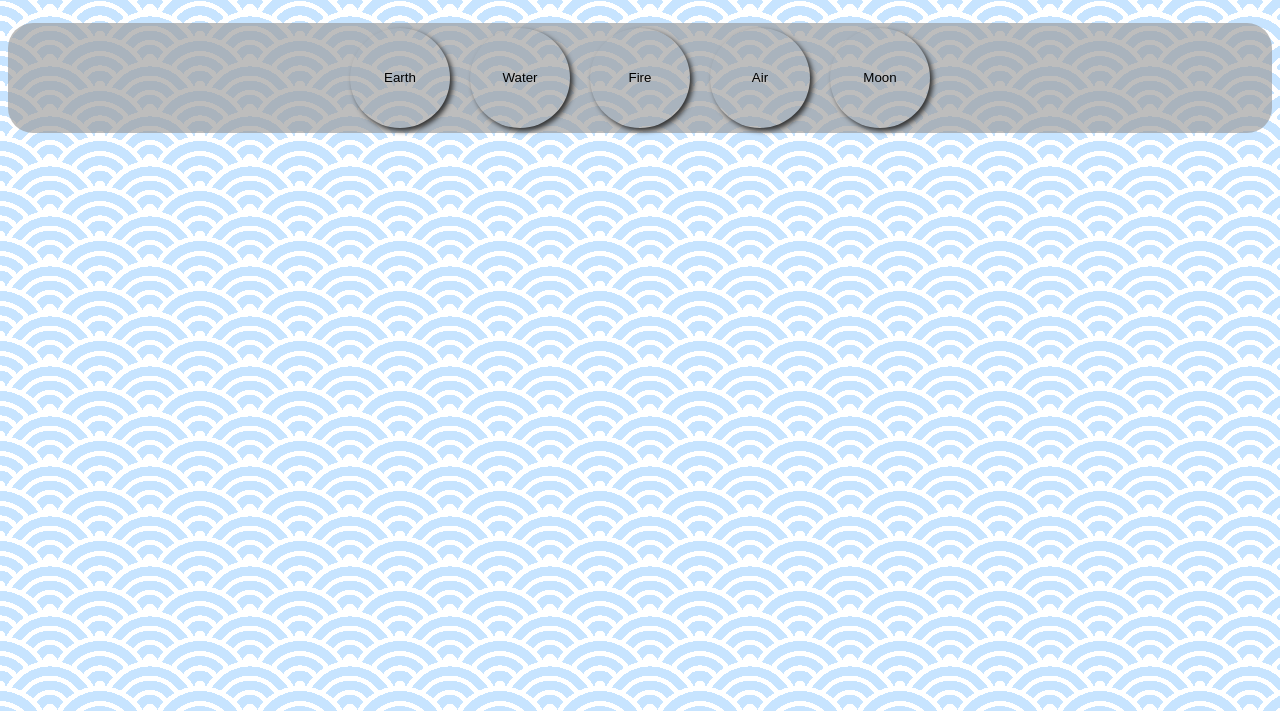
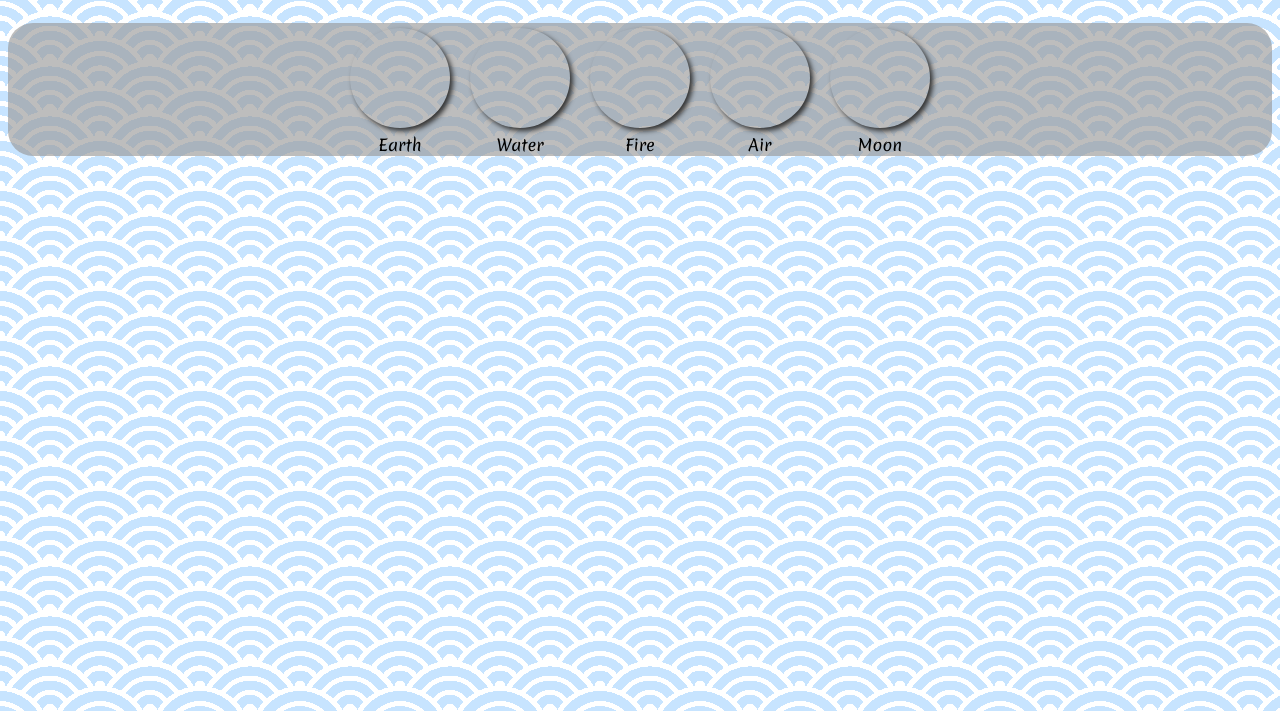
Before and after one commit to SurfingElectron/fortunes-and-winds, a plain HTML site: page index.html in a window 1280 px wide. Shown: the part 89-800 px from the top of the page. Drawn offline with nearby package versions, Linux system fonts and the light colour scheme.

Commit message:
Buttons now have labels to allow for css styling.

```diff
--- a/index.html
+++ b/index.html
@@ -10,11 +10,26 @@
   <body>
     <h1 id="title-header">Fortunes and Winds</h1>
     <div class="dice-buttons">
-      <button id="earth-button" class="die-button">Earth</button>
-      <button id="water-button" class="die-button">Water</button>
-      <button id="fire-button" class="die-button">Fire</button>
-      <button id="air-button" class="die-button">Air</button>
-      <button id="moon-button" class="die-button">Moon</button>
+      <div class="button-and-label">
+        <button id="earth-button" class="die-button"></button>
+        <label for="earth-button" class="die-button-label">Earth</label>
+      </div>
+      <div class="button-and-label">
+        <button id="water-button" class="die-button"></button>
+        <label for="water-button" class="die-button-label">Water</label>
+      </div>
+      <div class="button-and-label">
+        <button id="fire-button" class="die-button"></button>
+        <label for="fire-button" class="die-button-label">Fire</label>
+      </div>
+      <div class="button-and-label">
+        <button id="air-button" class="die-button"></button>
+        <label for="air-button" class="die-button-label">Air</label>
+      </div>
+      <div class="button-and-label">
+        <button id="moon-button" class="die-button"></button>
+        <label for="moon-button" class="die-button-label">Moon</label>
+      </div>
     </div>
     <script src="main.js"></script>
   </body>
```
